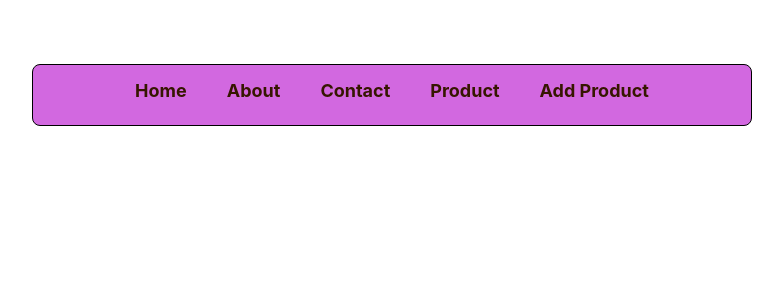
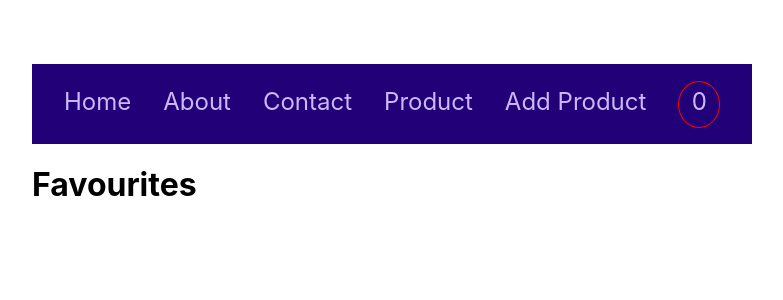
Before and after one commit to Amandeep1102/Triweb-Learning, a React (Create React App) app in the folder React/myproject/: page /product/favourite in a window 1280 px wide. Shown: the top 300 px of the page, without its empty margins (248-1031 px from the left). Built offline with nearby package versions, Linux system fonts and the light colour scheme.

Commit message:
Edited part where user can store favourite product , counter in navbar for favourite items and also created a seperate page to display favourite items.

```diff
--- a/React/myproject/src/App.js
+++ b/React/myproject/src/App.js
@@ -4,6 +4,7 @@
 import Layout from "./components/layouts/Layout";
 import Contact from "./pages/Contact";
 import AddProduct from "./pages/AddProduct";
+import FavouriteItems from './pages/FavouriteItems';
 
 import { Routes, Route } from "react-router-dom";
 
@@ -16,6 +17,7 @@
       <Route path='/contact' element={<Contact/>}></Route>
       <Route path='/product' element={<Product/>}></Route>
       <Route path='/product/add' element={<AddProduct/>}></Route>
+      <Route path='/product/favourite' element={<FavouriteItems />}></Route>
 
       </Routes>
     </Layout>
--- a/React/myproject/src/components/Product/ProductItem.js
+++ b/React/myproject/src/components/Product/ProductItem.js
@@ -1,11 +1,28 @@
 import Styles from './ProductItem.module.css';
 import Wrapper from '../layouts/Wrapper';
+import FavouriteContext from '../../store/contextFavourite'
+import { useContext } from 'react'
 
 function ProductItem(props){
-    return <li key={props.item.id}>
+
+    const favouriteContext = useContext(FavouriteContext);
+
+    const isFavourite = favouriteContext.isFavouriteItem(props.item._id);
+
+    const toggleFavourite = () => {
+        if (isFavourite) {
+            favouriteContext.removeFavouriteItem(props.item._id);
+        }
+        else {
+            favouriteContext.addFavouriteItem({ ...props.item });
+        }
+    }
+
+    return (
+        <li key={props.item.id}>
             <Wrapper>
-            <div  className={Styles.image}>
-                <img src={props.item.image} alt="Nothig to display"></img>
+            <div className={Styles.image}>
+                    <img src={props.item.image} alt="No Image" />
                </div>
                 <div className={Styles.content}>
                     <h2>{props.item.product_name}</h2>
@@ -15,8 +32,15 @@
                 <div className={Styles.btn}>
                     <button>Purchase</button>
                 </div>
+                <div>
+                <button className={
+                        isFavourite ? Styles.heartFvrt : Styles.heartUnfvrt
+                    }
+                        onClick={toggleFavourite}></button>
+                </div>
             </Wrapper>
         </li>
+    )
 }
 
 export default ProductItem;
--- a/React/myproject/src/components/Product/ProductItem.module.css
+++ b/React/myproject/src/components/Product/ProductItem.module.css
@@ -1,30 +1,68 @@
-.image img{
-    height: 150px;
-    width: 200px;
-    border-radius: 6px;
-    box-shadow:5px 5px 6px black;
-}
+.item {
+    margin: 1rem 0;
+  }
 
-.content h2{
-    font-size: 28px;
-}
+  .image {
+    width: 100%;
+    height: 40rem;
+    overflow: hidden;
+    border-top-right-radius: 6px;
+    border-top-left-radius: 6px;
+  }
 
-.content p{
-    font-size: 17px;
-    color: rgb(172, 12, 12);
-    font-weight: bolder;
-}
+  .image img {
+    width: 100%;
+    object-fit: cover;
+  }
 
-.btn button{
-    background-color:rgb(224, 104, 104);
-    color: #531010;
-    border-radius: 6px;
-    border: none;
-    height: 27px;
-    margin-bottom: 14px;
-}
+  .content {
+    text-align: center;
+    padding: 1rem;
+  }
 
-.btn button:hover{
-    color:bisque;
-    border:15px #531010;
-}
+  .content h2 {
+    font-size: 1.25rem;
+    color: #2c292b;
+  }
+
+  .btn {
+    padding: 1.5rem;
+    text-align: center;
+  }
+
+  .btn button {
+    font: inherit;
+    cursor: pointer;
+    color: #1e0077;
+    border: 1px solid #160077;
+    background-color: transparent;
+    padding: 0.5rem 1.5rem;
+    border-radius: 4px;
+  }
+
+  .btn button:hover,
+  .btn button:active {
+    background-color: #e2ffff;
+  }
+
+
+  .heartFvrt {
+    display:inline-block;
+    width: 40px;
+    aspect-ratio: 1;
+    border-image: radial-gradient(red 69%,#0000 70%) 84.5% fill/100%;
+    clip-path: polygon(-41% 0,50% 91%, 141% 0);
+    background-color: transparent;
+    margin-left: 96%;
+  }
+
+
+  .heartUnfvrt {
+    display:inline-block;
+    width: 40px;
+    aspect-ratio: 1;
+    border-image: radial-gradient(rgb(14, 0, 0) 69%,rgba(1, 0, 0, 0) 70%) 84.5% fill/100%;
+    clip-path: polygon(-41% 0,50% 91%, 141% 0);
+    background-color: transparent;
+    margin-left: 96%;
+  }
--- a/React/myproject/src/components/Product/ProductList.js
+++ b/React/myproject/src/components/Product/ProductList.js
@@ -4,7 +4,7 @@
 function productlist(props){
     return <ul className={Styles.list}>
         {props.products.map((item)=>{
-            return <ProductItem key={item.id} id={item.id} item={item}/>
+            return <ProductItem key={item._id} id={item._id} item={item}/>
         })}
 
         </ul>
--- a/React/myproject/src/components/layouts/MainMenu.js
+++ b/React/myproject/src/components/layouts/MainMenu.js
@@ -1,7 +1,13 @@
 import { Link } from "react-router-dom";
 import MainMenuStyle from './MainMenu.module.css';
+import FavouriteContext from '../../store/contextFavourite'
+import { useContext } from 'react'
 
 function MainMenu(){
+
+    const favouriteContext = useContext(FavouriteContext);
+    const totalFavouriteItem = favouriteContext.favouriteItems.length;
+
     return <header className={MainMenuStyle.header}>
         <nav>
             <ul>
@@ -10,6 +16,7 @@
                 <li><Link to="/contact">Contact</Link></li>
                 <li><Link to="/product">Product</Link></li>
                 <li><Link to="/product/add">Add Product</Link></li>
+                <li className={MainMenuStyle.favouriteCount} ><Link to="/product/favourite">{totalFavouriteItem}</Link></li>
             </ul>
         </nav>
     </header>
--- a/React/myproject/src/components/layouts/MainMenu.module.css
+++ b/React/myproject/src/components/layouts/MainMenu.module.css
@@ -1,36 +1,58 @@
 .header {
-  background-color: rgb(210, 104, 224);
-  border-radius: 8px;
-  border:1.5px solid #000000;
-  padding: 10px 0;
-  height: 5vh;
-  margin-bottom: 18px;
+  width: 100%;
+  height: 5rem;
+  display: flex;
+  align-items: center;
+  justify-content: space-between;
+  background-color: #220077;
+  /* padding: 0 10%; */
 }
 
-/* Navigation menu */
-.header nav ul {
-  list-style: none;
-  margin-top:5px;
-  padding: 0;
-  text-align: center;
+.logo {
+  font-size: 2rem;
+  color: white;
+  font-weight: bold;
 }
 
-/* Navigation menu items */
-.header nav ul li {
-  display: inline;
-  margin: 0 20px;
+.header ul {
+  list-style: none;
+  margin: 0;
+  padding: 0;
+  display: flex;
+  align-items: baseline;
 }
 
-/* Navigation links */
-.header nav ul li a {
-  text-decoration: none;
-  font-size: large;
-  color: #361600;
-  font-weight: bold;
-  transition: color 0.3s ease;
+.header li {
+  margin-left: 2rem;
 }
 
-/* Hover effect for links */
-.header nav ul li a:hover {
-  color: #e089d9;
+.header a {
+  text-decoration: none;
+  font-size: 1.5rem;
+  color: #cdb8fc;
 }
+
+.header a:hover,
+.header a:active,
+.header a.active {
+  color: white;
+}
+
+.badge {
+  background-color: #6709da;
+  color: white;
+  border-radius: 12px;
+  padding: 0 1rem;
+  margin-left: 0.5rem;
+}
+
+.favouriteCount{
+  display:inline-block;
+  width:40px;
+  height:40px;
+  border: 1px solid red;
+  color: red;
+  text-align: center;
+  border-radius: 50%;
+  padding-top: 5px
+}
--- a/React/myproject/src/index.js
+++ b/React/myproject/src/index.js
@@ -3,9 +3,14 @@
 import './index.css';
 import App from './App';
 import {BrowserRouter} from 'react-router-dom';
+import {ContextFavourite} from './store/contextFavourite'
 
 
 const root = ReactDOM.createRoot(document.getElementById('root'));
 root.render(
-    <BrowserRouter><App /></BrowserRouter>
-);
+    <ContextFavourite>
+    <BrowserRouter>
+      <App />
+    </BrowserRouter>
+  </ContextFavourite>
+  );
--- /dev/null
+++ b/React/myproject/src/pages/FavouriteItems.js
@@ -0,0 +1,17 @@
+import FavouriteContext from '../store/contextFavourite'
+import { useContext } from 'react'
+import ProductList from "../components/Product/ProductList";
+
+const FavouriteItems = () => {
+
+    const favouriteContext = useContext(FavouriteContext);
+
+  return (
+    <div>
+        <h1>Favourites</h1>
+      <ProductList products={favouriteContext.favouriteItems} />
+    </div>
+  )
+}
+
+export default FavouriteItems
--- /dev/null
+++ b/React/myproject/src/store/contextFavourite.js
@@ -0,0 +1,45 @@
+import { useState ,createContext } from "react";
+
+const FavouriteContext = createContext({
+    favouriteItems:[],
+    addFavouriteItem: () => {},
+    removeFavouriteItem: () => {},
+    isFavouriteItem: () => {}
+})
+
+export const ContextFavourite = (props) => {
+
+    const [userFavourite, setUserFavourite] = useState([]);
+
+    const addFavouriteItem = (product) => {
+        setUserFavourite((prevFav) => {
+          return prevFav.concat(product);
+        });
+    };
+
+    const removeFavouriteItem = (id) => {
+        setUserFavourite((prevData) => {
+          return prevData.filter((product) => product._id !== id);
+        });
+    };
+
+    const isFavouriteItem = (id) => {
+        return userFavourite.some((product) => product._id === id);
+    };
+
+
+    const context = {
+        favouriteItems:userFavourite,
+        addFavouriteItem,
+        removeFavouriteItem,
+        isFavouriteItem
+    }
+
+  return (
+    <FavouriteContext.Provider value={context}>
+        {props.children
+    }</FavouriteContext.Provider>
+  )
+}
+
+export default FavouriteContext
```
Lines whose indentation alone changed are shown as unchanged.
